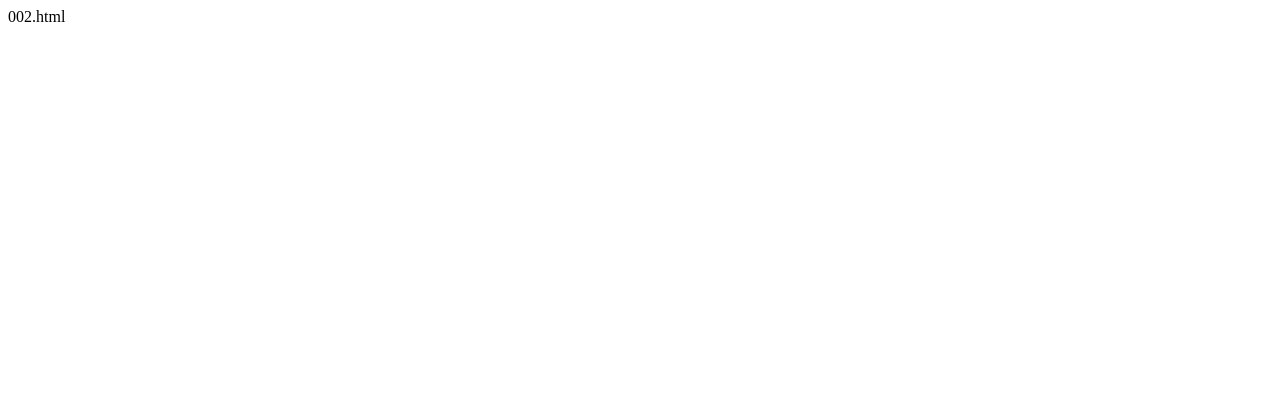
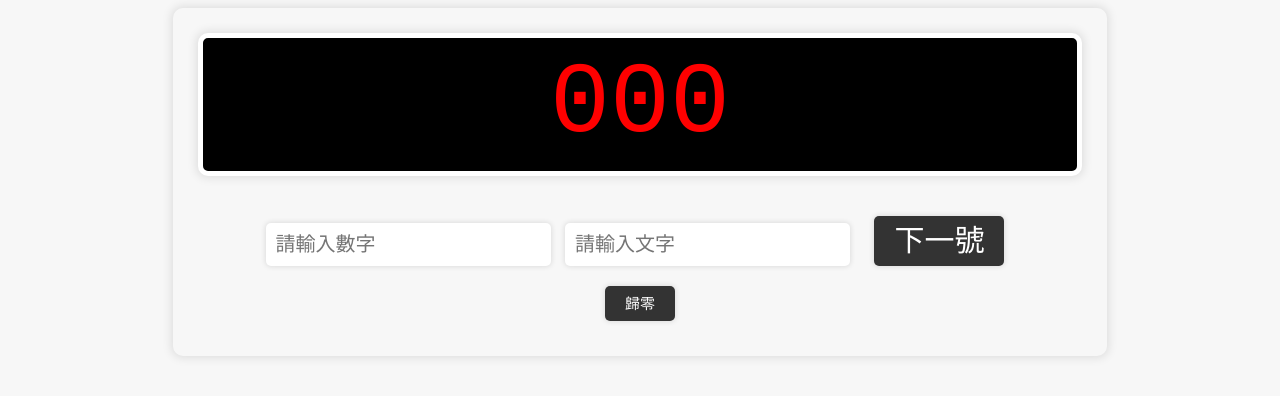
Before and after one commit to shinih1962/NO4, a plain HTML site: page 002.html in a window 1280 px wide. Drawn offline with Linux system fonts and the light colour scheme.

Commit message:
Update 002.html

```diff
--- a/002.html
+++ b/002.html
@@ -1 +1,100 @@
-002.html
+<!DOCTYPE html>
+<html>
+  <head>
+    <meta charset="UTF-8">
+    <title>+</title>
+    <style>
+      body {
+        background-color: #f7f7f7;
+      }
+      #container {
+        width: 70%;
+        margin: 0 auto;
+        text-align: center;
+        padding: 25px;
+        background-color: #red;
+        border-radius: 10px;
+        box-shadow: 0 0 10px 2px rgba(0,0,0,0.1);
+      }
+      #counter {
+        font: 100px monospace;
+        color: red;
+        background-color: #000;
+        padding: 10px;
+        margin-bottom: 30px;
+        border: 5px solid #fff;
+        border-radius: 10px;
+        box-shadow: 0 0 10px 2px rgba(0,0,0,0.1);
+      }
+      .button {
+        font: 30px/1 sans-serif;
+        margin: 10px;
+        padding: 10px 20px;
+        background-color: #333;
+        color: #fff;
+        border: none;
+        border-radius: 5px;
+        box-shadow: 0 0 5px 1px rgba(0,0,0,0.1);
+        cursor: pointer;
+      }
+      input[type=number],input[type=text] {
+        width: 30%;
+        padding: 10px;
+        font: 20px sans-serif;
+        border: none;
+        border-radius: 5px;
+        box-shadow: 0 0 5px 1px rgba(0,0,0,0.1);
+        outline: none;
+        margin-right: 10px;
+      }
+    </style>
+  </head>
+  <body>
+    <div id="container">
+      <div id="counter">000</div>
+      <input type="number" id="numberInput" min="0" max="999" placeholder="請輸入數字">
+      <input type="text" id="textInput" placeholder="請輸入文字">
+      <button onclick="nextNumber()" class="button">下一號</button>
+      <br>
+      <button onclick="resetCounter()" class="button" style="font-size: 15px;">歸零</button>
+    </div>
+    <audio id="ding">
+      <source src="https://cdn.pixabay.com/download/audio/2022/03/15/audio_7e02d9892f.mp3?filename=ding-dong-81717.mp3" type="audio/mpeg">
+    </audio>
+    <script>
+      let currentNumber = 0;
+      const counter = document.getElementById("counter");
+      const numberInput = document.getElementById("numberInput");
+      const textInput = document.getElementById("textInput");
+      const ding = document.getElementById("ding");
+      const synth = window.speechSynthesis;
+
+      function speak(text) {
+        const utterance = new SpeechSynthesisUtterance(text);
+        utterance.lang = "zh-TW";
+        synth.speak(utterance);
+      }
+
+      function nextNumber() {
+        currentNumber = parseInt(numberInput.value, 10) || ++currentNumber;
+        counter.innerHTML = ("000" + currentNumber).substr(-3);
+        numberInput.value = "";
+        ding.currentTime = 0;
+        ding.play();
+        setTimeout(() => {
+          speak(counter.innerText);
+          setTimeout(() => {
+            speak(textInput.value);
+          }, 2000);
+        }, 1000);
+      }
+
+      function resetCounter() {
+        currentNumber = 0;
+        counter.innerHTML = "000";
+        numberInput.value = "";
+        textInput.value = "";
+      }
+    </script>
+  </body>
+</html>
```
